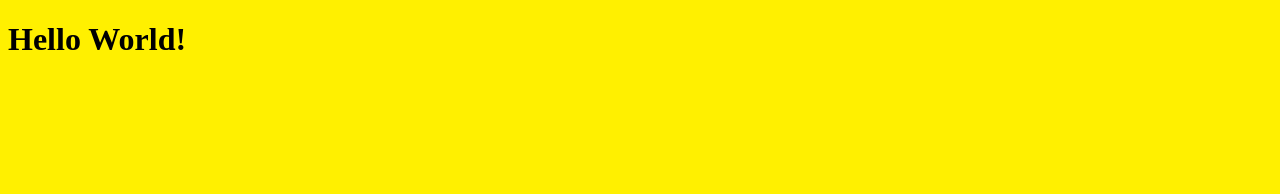
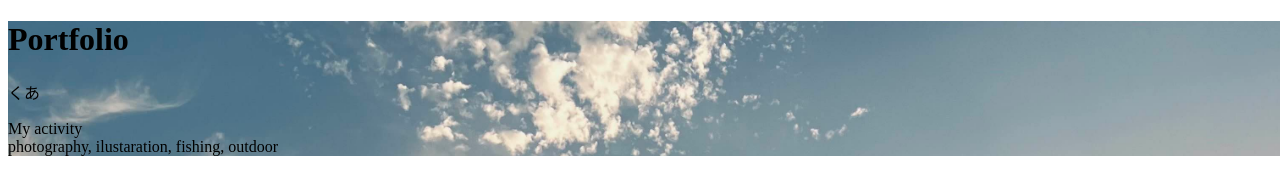
Before and after one commit to qua121/portfolio, a website: page index.html in a window 1280 px wide. Drawn offline with Linux system fonts and the light colour scheme.

Commit message:
otokoume

```diff
--- a/index.html
+++ b/index.html
@@ -1,10 +1,19 @@
-<!DOCTYPE html>
-<html>
+<!doctype html>
+<html lang="ja">
   <head>
+    <meta charset="UTF-8" />
     <!-- ページの見た目を整えるためのスタイルを読み込む -->
-    <link rel="stylesheet" href="style.css">
+    <link rel="stylesheet" href="style.css" />
   </head>
   <body>
-    <h1>Hello World!</h1>
+    <div id="background">
+        <h1>Portfolio</h1>
+        <p>くあ</p>
+
+    <p>
+      My activity
+      <br />
+      photography, ilustaration, fishing, outdoor
+    </p></div>
   </body>
 </html>
--- a/style.css
+++ b/style.css
@@ -1,4 +1,12 @@
+#background {
+  width: 100%;
+  height: 100%;
+  background-image: url(img/image0.jpg);
+  background-size: cover;
+  background-repeat: no-repeat;
+}
+
 body {
-  /* body(画面全体)の背景色 */
-  background-color: #fff000; /* rgb(255, 0, 0) と同義 */
+  width: 100%;
+  height: 100%;
 }
```
Also changed, not shown: package.json (added, +24 -0 lines), img/image0.jpg (added), 3 other files.
